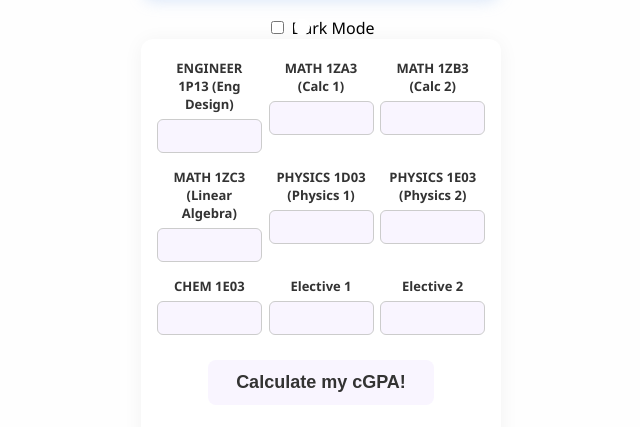
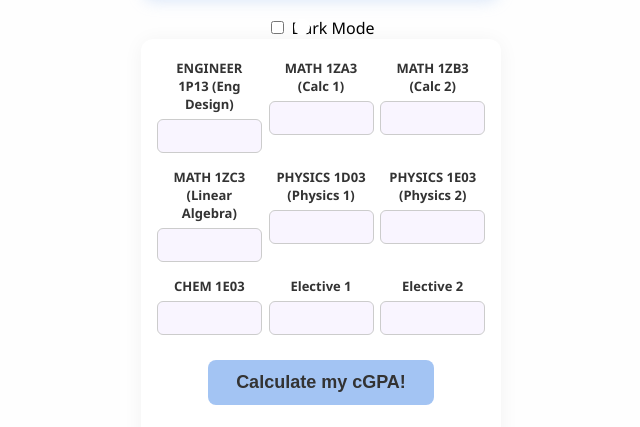
Before and after one commit to sanjana-allanki/mac-eng-gpa, a plain HTML site: page index.html in a window 1280 px wide. Shown: the part 293-720 px from the top of the page, without its empty margins (319-959 px from the left). Drawn offline with Linux system fonts and the light colour scheme.

Commit message:
Update style.css

```diff
--- a/style.css
+++ b/style.css
@@ -68,7 +68,7 @@ body {
 
 button {
     padding: 12px 28px;
-    background-color: #f9f5ff;
+    background-color: #a3c4f3;
     color: #333;
     font-size: 18px;
     font-weight: 700;
@@ -79,7 +79,7 @@ button {
 }
 
 button:hover {
-    background-color: #f9f5ff; /* deeper pastel */
+    background-color: #a3c4f3; /* deeper pastel */
     transform: scale(1.05);
 }
 
```
